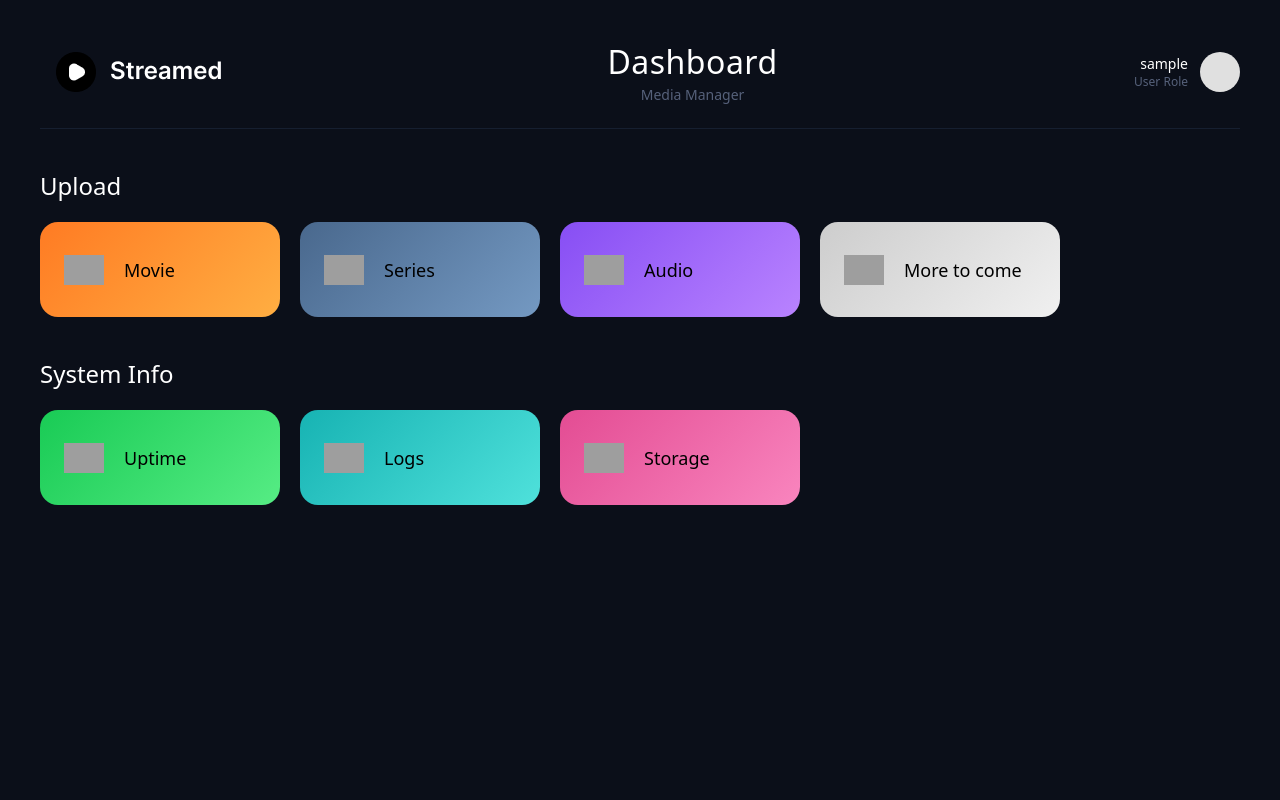
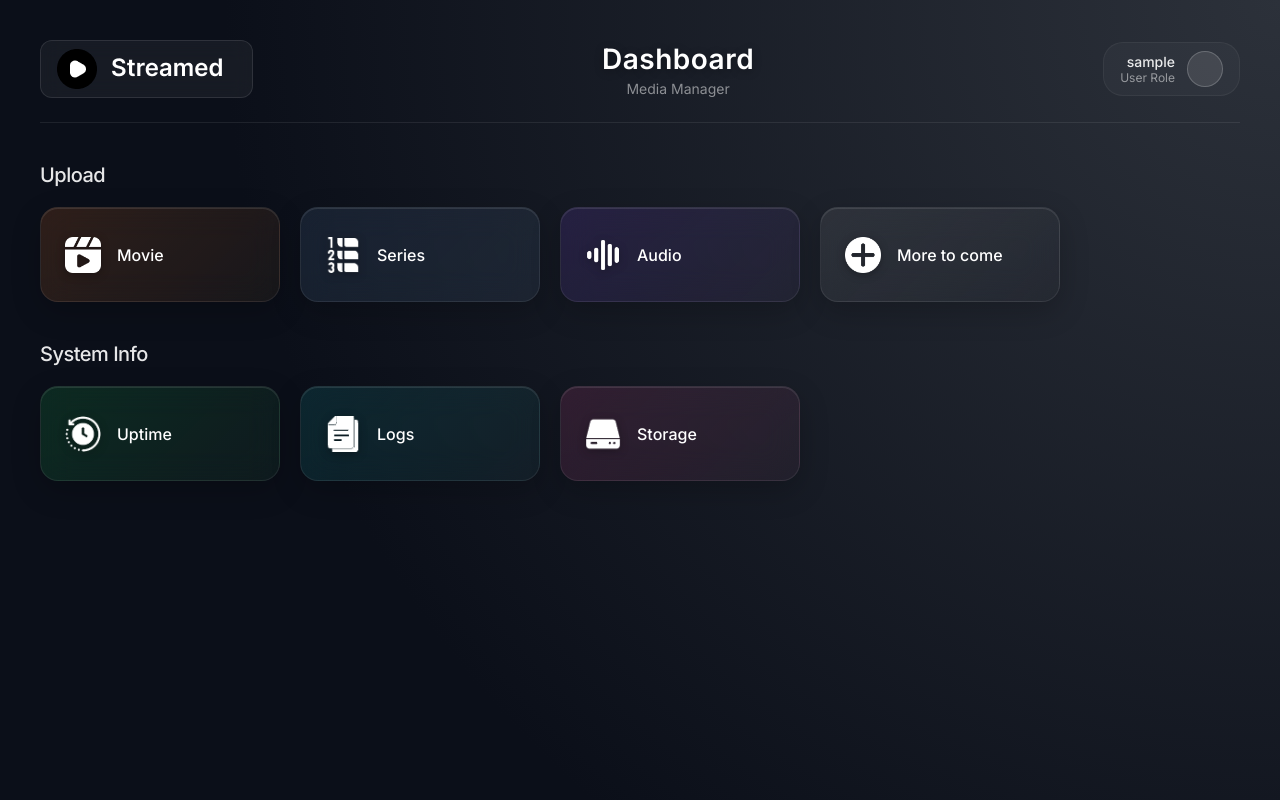
Before and after one commit to 8nt0n/streamed-flask, a Flask app: page /dashboard in a window 1280 px wide. Run offline with Flask 3, Linux system fonts and the light colour scheme; the visitor is signed in with stand-in values (Sample User, id 1); some libraries are stand-ins or nearby versions; grey boxes are pictures that could not be loaded.

Commit message:
baaam better dashboard
tysm gemini so no more frontend work for me

```diff
--- a/templates/dashboard.html
+++ b/templates/dashboard.html
@@ -5,6 +5,9 @@
     <meta name="viewport" content="width=device-width, initial-scale=1.0">
     <title>Media Manager Dashboard</title>
     <style>
+        /* Keeping typography consistent with the upload pages */
+        @import url('https://fonts.googleapis.com/css2?family=Inter:wght@300;400;500;600&display=swap');
+
         * {
             box-sizing: border-box;
             margin: 0;
@@ -12,8 +15,9 @@
         }
 
         body {
-            background-color: #0b0f19;
-            font-family: system-ui, -apple-system, BlinkMacSystemFont, 'Segoe UI', Roboto, Oxygen, Ubuntu, Cantarell, sans-serif;
+            /* Dark radial gradient background to make the glass pop */
+            background: radial-gradient(circle at top right, #2c313a, #0b0f19 70%);
+            font-family: 'Inter', system-ui, -apple-system, sans-serif;
             color: #ffffff;
             min-height: 100vh;
             padding: 40px;
@@ -25,18 +29,23 @@
             justify-content: space-between;
             align-items: center;
             padding-bottom: 24px;
-            border-bottom: 1px solid #161f30; /* Divider line under navbar */
+            border-bottom: 1px solid rgba(255, 255, 255, 0.08); /* Frosted divider line */
             margin-bottom: 40px;
         }
 
         .brand-badge {
+            background: rgba(255, 255, 255, 0.05);
+            backdrop-filter: blur(10px);
+            -webkit-backdrop-filter: blur(10px);
+            border: 1px solid rgba(255, 255, 255, 0.1);
+            border-radius: 12px;
             padding: 8px 16px;
-            gap: 8px;
-        }
+            /* Added min dimensions so it looks good even without the image loading */
+            min-width: 40px;
+            min-height: 40px;
+            object-fit: contain;
 
-        .brand-badge::before {
-            content: "▶";
-            font-size: 10px;
+            cursor: pointer;
         }
 
         .title-container {
@@ -44,15 +53,17 @@
         }
 
         .title-container h1 {
-            font-size: 32px;
-            font-weight: 500;
+            font-size: 28px;
+            font-weight: 600;
             letter-spacing: 0.5px;
+            text-shadow: 0 2px 10px rgba(0,0,0,0.3);
         }
 
         .title-container p {
             font-size: 14px;
-            color: #56617a;
-            margin-top: 2px;
+            color: rgba(255, 255, 255, 0.5);
+            margin-top: 4px;
+            font-weight: 400;
         }
 
         .user-profile {
@@ -60,22 +71,28 @@
             align-items: center;
             gap: 12px;
             text-align: right;
+            background: rgba(255, 255, 255, 0.03);
+            padding: 8px 16px;
+            border-radius: 20px;
+            border: 1px solid rgba(255, 255, 255, 0.05);
         }
 
         .user-details .username {
             font-size: 14px;
             font-weight: 500;
+            color: rgba(255, 255, 255, 0.9);
         }
 
         .user-details .role {
             font-size: 12px;
-            color: #56617a;
+            color: rgba(255, 255, 255, 0.5);
         }
 
         .avatar-placeholder {
-            width: 40px;
-            height: 40px;
-            background-color: #e0e0e0;
+            width: 36px;
+            height: 36px;
+            background: rgba(255, 255, 255, 0.1);
+            border: 1px solid rgba(255, 255, 255, 0.2);
             border-radius: 50%;
         }
 
@@ -85,10 +102,11 @@
         }
 
         .section-title {
-            font-size: 24px;
-            font-weight: 400;
+            font-size: 20px;
+            font-weight: 500;
             margin-bottom: 20px;
-            color: #ffffff;
+            color: rgba(255, 255, 255, 0.9);
+            letter-spacing: -0.5px;
         }
 
         .grid-container {
@@ -97,7 +115,7 @@
             gap: 20px;
         }
 
-        /* --- Interactive Gradient Tiles --- */
+        /* --- Interactive Glass Gradient Tiles --- */
         .tile {
             display: flex;
             align-items: center;
@@ -106,38 +124,100 @@
             border-radius: 18px;
             padding: 0 24px;
             text-decoration: none;
-            color: #000000;
+            color: #ffffff; /* Switched to white for dark mode contrast */
             font-weight: 500;
-            font-size: 18px;
-            gap: 20px;
-            transition: transform 0.2s ease, filter 0.2s ease;
-        }
+            font-size: 16px;
+            gap: 16px;
 
-        .tile:hover {
-            transform: translateY(-3px);
-            filter: brightness(1.08);
+            /* Core Glass Properties */
+            backdrop-filter: blur(16px);
+            -webkit-backdrop-filter: blur(16px);
+            border: 1px solid rgba(255, 255, 255, 0.08);
+            box-shadow: 0 10px 30px rgba(0, 0, 0, 0.2),
+                        inset 0 1px 0 rgba(255, 255, 255, 0.1);
+
+            transition: all 0.3s cubic-bezier(0.25, 0.8, 0.25, 1);
         }
 
         .tile-icon {
-            width: 40px;
-            height: 40px;
+            width: 36px;
+            height: 36px;
             object-fit: contain;
+            filter: drop-shadow(0 2px 4px rgba(0,0,0,0.3)); /* Makes icons pop inside glass */
         }
 
-        /* Gradient Layout Customization */
-        .tile-movie { background: linear-gradient(135deg, #ff7b23, #ffae42); }
-        .tile-series { background: linear-gradient(135deg, #49688d, #7499c2); }
-        .tile-audio { background: linear-gradient(135deg, #874ef4, #b983ff); }
-        .tile-more { background: linear-gradient(135deg, #cdcdcd, #f0f0f0); }
-        .tile-uptime { background: linear-gradient(135deg, #19cb55, #56ec84); }
-        .tile-logs { background: linear-gradient(135deg, #17b3b3, #4fe1db); }
-        .tile-storage { background: linear-gradient(135deg, #e34c93, #f985be); }
+        /* Tinted Glass Layouts
+           Converted your solid hex colors into semi-transparent rgba gradients
+        */
+
+        /* Movie: Orange */
+        .tile-movie { background: linear-gradient(135deg, rgba(255, 123, 35, 0.15), rgba(255, 174, 66, 0.05)); }
+        .tile-movie:hover {
+            background: linear-gradient(135deg, rgba(255, 123, 35, 0.25), rgba(255, 174, 66, 0.15));
+            border-color: rgba(255, 174, 66, 0.3);
+            box-shadow: 0 10px 30px rgba(255, 123, 35, 0.15), inset 0 1px 0 rgba(255, 255, 255, 0.2);
+            transform: translateY(-4px);
+        }
+
+        /* Series: Blue */
+        .tile-series { background: linear-gradient(135deg, rgba(73, 104, 141, 0.2), rgba(116, 153, 194, 0.1)); }
+        .tile-series:hover {
+            background: linear-gradient(135deg, rgba(73, 104, 141, 0.3), rgba(116, 153, 194, 0.2));
+            border-color: rgba(116, 153, 194, 0.4);
+            box-shadow: 0 10px 30px rgba(116, 153, 194, 0.15), inset 0 1px 0 rgba(255, 255, 255, 0.2);
+            transform: translateY(-4px);
+        }
+
+        /* Audio: Purple */
+        .tile-audio { background: linear-gradient(135deg, rgba(135, 78, 244, 0.15), rgba(185, 131, 255, 0.05)); }
+        .tile-audio:hover {
+            background: linear-gradient(135deg, rgba(135, 78, 244, 0.25), rgba(185, 131, 255, 0.15));
+            border-color: rgba(185, 131, 255, 0.3);
+            box-shadow: 0 10px 30px rgba(135, 78, 244, 0.15), inset 0 1px 0 rgba(255, 255, 255, 0.2);
+            transform: translateY(-4px);
+        }
+
+        /* More: Gray/White */
+        .tile-more { background: linear-gradient(135deg, rgba(205, 205, 205, 0.1), rgba(240, 240, 240, 0.02)); }
+        .tile-more:hover {
+            background: linear-gradient(135deg, rgba(205, 205, 205, 0.15), rgba(240, 240, 240, 0.08));
+            border-color: rgba(255, 255, 255, 0.2);
+            box-shadow: 0 10px 30px rgba(255, 255, 255, 0.05), inset 0 1px 0 rgba(255, 255, 255, 0.2);
+            transform: translateY(-4px);
+        }
+
+        /* Uptime: Green */
+        .tile-uptime { background: linear-gradient(135deg, rgba(25, 203, 85, 0.15), rgba(86, 236, 132, 0.05)); }
+        .tile-uptime:hover {
+            background: linear-gradient(135deg, rgba(25, 203, 85, 0.25), rgba(86, 236, 132, 0.15));
+            border-color: rgba(86, 236, 132, 0.3);
+            box-shadow: 0 10px 30px rgba(25, 203, 85, 0.15), inset 0 1px 0 rgba(255, 255, 255, 0.2);
+            transform: translateY(-4px);
+        }
+
+        /* Logs: Cyan */
+        .tile-logs { background: linear-gradient(135deg, rgba(23, 179, 179, 0.15), rgba(79, 225, 219, 0.05)); }
+        .tile-logs:hover {
+            background: linear-gradient(135deg, rgba(23, 179, 179, 0.25), rgba(79, 225, 219, 0.15));
+            border-color: rgba(79, 225, 219, 0.3);
+            box-shadow: 0 10px 30px rgba(23, 179, 179, 0.15), inset 0 1px 0 rgba(255, 255, 255, 0.2);
+            transform: translateY(-4px);
+        }
+
+        /* Storage: Pink */
+        .tile-storage { background: linear-gradient(135deg, rgba(227, 76, 147, 0.15), rgba(249, 133, 190, 0.05)); }
+        .tile-storage:hover {
+            background: linear-gradient(135deg, rgba(227, 76, 147, 0.25), rgba(249, 133, 190, 0.15));
+            border-color: rgba(249, 133, 190, 0.3);
+            box-shadow: 0 10px 30px rgba(227, 76, 147, 0.15), inset 0 1px 0 rgba(255, 255, 255, 0.2);
+            transform: translateY(-4px);
+        }
     </style>
 </head>
 <body>
 
     <header class="header">
-        <img src="static/icon.png" alt="" class="brand-badge">
+        <img src="static/icon.png" alt="" class="brand-badge" onclick="window.location.href ='/'">
 
         <div class="title-container">
             <h1>Dashboard</h1>
@@ -159,22 +239,22 @@
             <div class="grid-container">
 
                 <a href="upload_movie" class="tile tile-movie">
-                    <img src="static/icons/dashboard/movie.png" alt="Movie" class="tile-icon">
+                    <img src="static/icons/dashboard/movie.png" alt="" class="tile-icon">
                     <span>Movie</span>
                 </a>
 
-                <a href="series.html" class="tile tile-series">
-                    <img src="static/icons/dashboard/series.png" alt="Series" class="tile-icon">
+                <a href="upload_series" class="tile tile-series">
+                    <img src="static/icons/dashboard/series.png" alt="" class="tile-icon">
                     <span>Series</span>
                 </a>
 
-                <a href="audio.html" class="tile tile-audio">
-                    <img src="static/icons/dashboard/audio.png" alt="Audio" class="tile-icon">
+                <a href="upload_audio" class="tile tile-audio">
+                    <img src="static/icons/dashboard/audio.png" alt="" class="tile-icon">
                     <span>Audio</span>
                 </a>
 
-                <a href="more.html" class="tile tile-more">
-                    <img src="static/icons/dashboard/more.png" alt="More to come" class="tile-icon">
+                <a href="" class="tile tile-more">
+                    <img src="static/icons/dashboard/more.png" alt="" class="tile-icon">
                     <span>More to come</span>
                 </a>
 
@@ -186,17 +266,17 @@
             <div class="grid-container">
 
                 <a href="uptime.html" class="tile tile-uptime">
-                    <img src="static/icons/dashboard/uptime.png" alt="Uptime" class="tile-icon">
+                    <img src="static/icons/dashboard/uptime.png" alt="" class="tile-icon">
                     <span>Uptime</span>
                 </a>
 
                 <a href="logs.html" class="tile tile-logs">
-                    <img src="static/icons/dashboard/logs.png" alt="Logs" class="tile-icon">
+                    <img src="static/icons/dashboard/logs.png" alt="" class="tile-icon">
                     <span>Logs</span>
                 </a>
 
                 <a href="storage.html" class="tile tile-storage">
-                    <img src="static/icons/dashboard/storage.png" alt="Storage" class="tile-icon">
+                    <img src="static/icons/dashboard/storage.png" alt="" class="tile-icon">
                     <span>Storage</span>
                 </a>
 
--- a/templates/index.html
+++ b/templates/index.html
@@ -677,7 +677,7 @@
                                         onkeyup="onFilterByTextMatch(this.value);">
                                 </div>
 
-                                <button style="background-color: #1b2732; padding: 6px; border: 1px solid rgb(50, 56, 63); color: white; border-radius: 4px; cursor: pointer" onclick="window.location.href='/upload_movie'">+ Upload</button>
+                                <button style="background-color: #1b2732; padding: 6px; border: 1px solid rgb(50, 56, 63); color: white; border-radius: 4px; cursor: pointer" onclick="window.location.href='/dashboard'">+ Dashboard</button>
                             </div>
 
 
```
Also changed, not shown: static/data.js (added), static/icons/dashboard/audio.png (added), static/icons/dashboard/logs.png (added), static/icons/dashboard/more.png (added), static/icons/dashboard/movie.png (added), static/icons/dashboard/series.png (added), static/icons/dashboard/storage.png (added), static/icons/dashboard/uptime.png (added).
